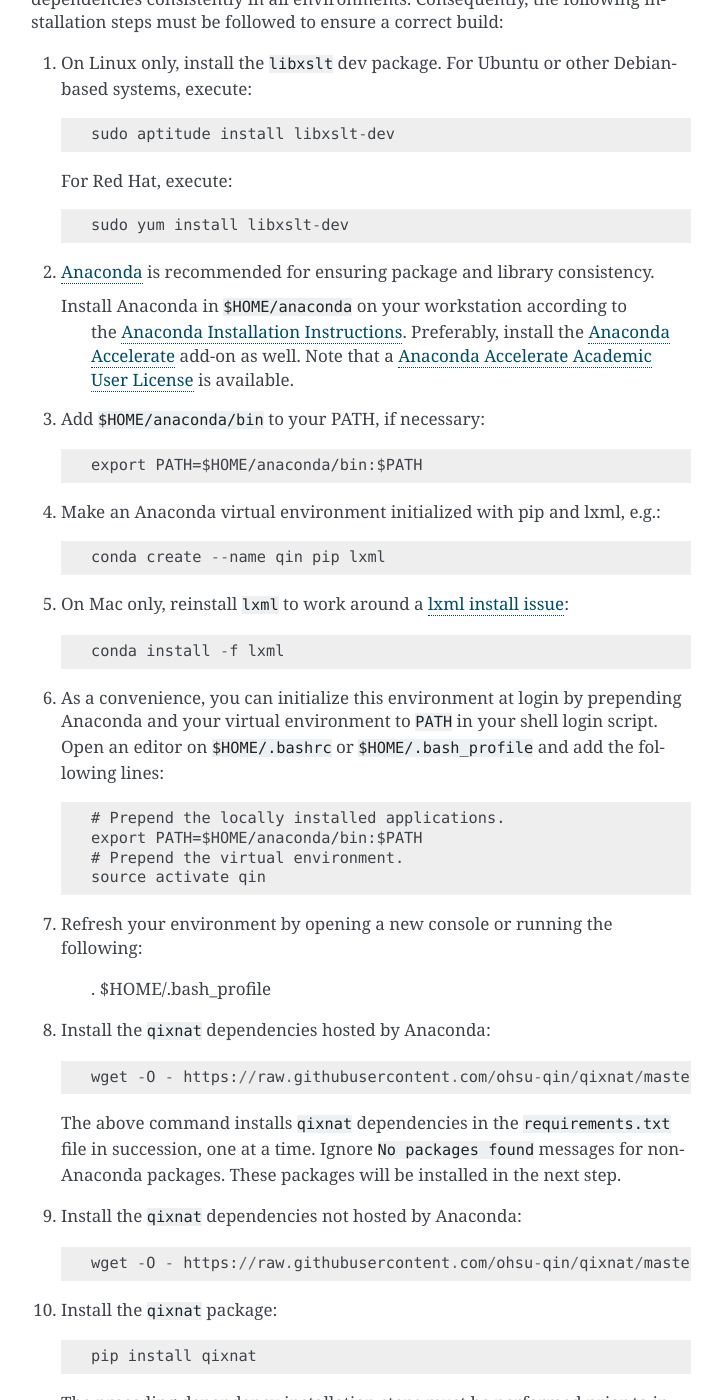
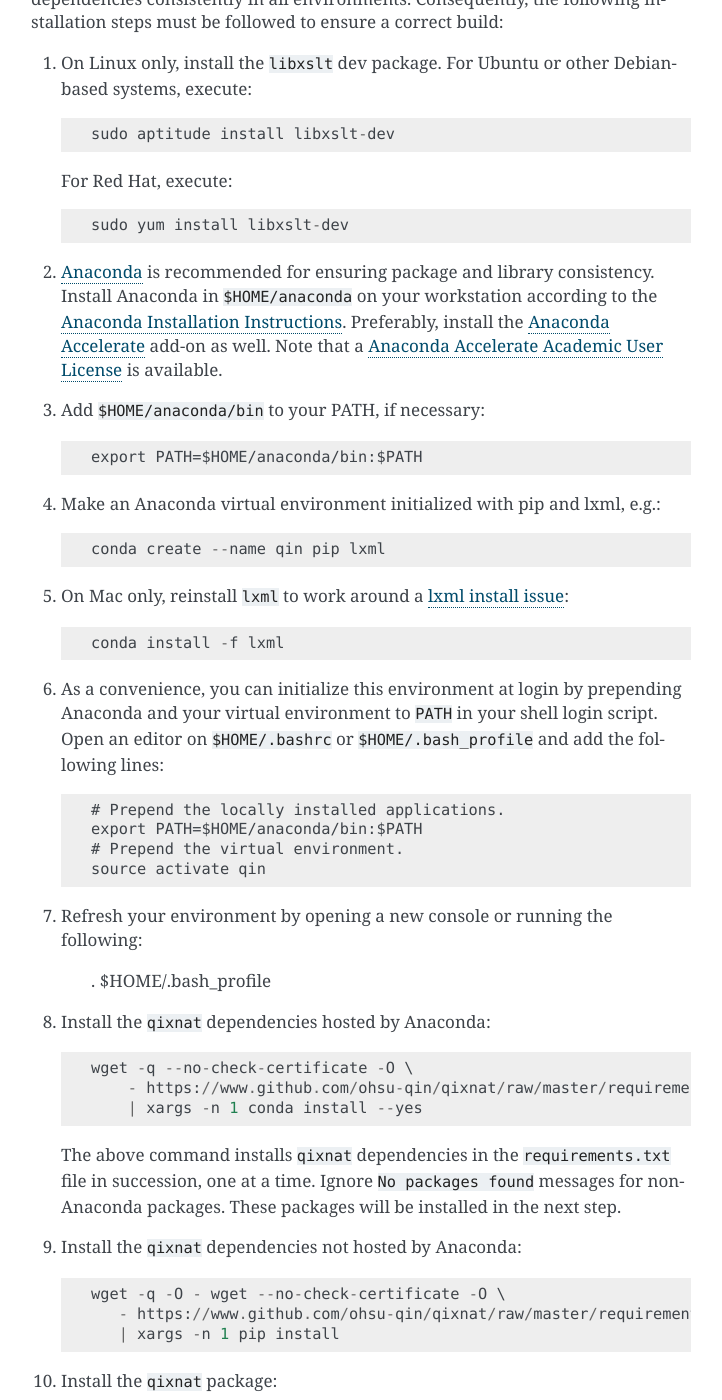
Before and after one commit to ohsu-qin/qixnat, a Sphinx documentation site: the page built from doc/index.rst, in a window 1280 px wide and 1400 px high, scrolled down 545 px. Shown: the whole window, without its empty margins (389-1111 px from the left). Built offline with Sphinx 7.4.7, drawn with Linux system fonts in a browser that asks for light colours.

Commit message:
Fix the requirements.txt URL.

```diff
--- a/doc/index.rst
+++ b/doc/index.rst
@@ -41,7 +41,7 @@
        sudo yum install libxslt-dev
 
 2. Anaconda_ is recommended for ensuring package and library consistency.
-  Install Anaconda in ``$HOME/anaconda`` on your workstation according to
+   Install Anaconda in ``$HOME/anaconda`` on your workstation according to
    the `Anaconda Installation Instructions`_. Preferably, install the
    `Anaconda Accelerate`_ add-on as well. Note that a
    `Anaconda Accelerate Academic User License`_ is available.
@@ -74,7 +74,9 @@
 
 8. Install the ``qixnat`` dependencies hosted by Anaconda::
 
-       wget -O - https://raw.githubusercontent.com/ohsu-qin/qixnat/master/requirements.txt | xargs -n 1 conda install --yes
+       wget -q --no-check-certificate -O \
+           - https://www.github.com/ohsu-qin/qixnat/raw/master/requirements.txt \
+           | xargs -n 1 conda install --yes
 
    The above command installs ``qixnat`` dependencies in the ``requirements.txt``
    file in succession, one at a time. Ignore ``No packages found`` messages for
@@ -82,13 +84,16 @@
 
 9. Install the ``qixnat`` dependencies not hosted by Anaconda::
 
-       wget -O - https://raw.githubusercontent.com/ohsu-qin/qixnat/master/requirements.txt | xargs -n 1 pip install -y
+       wget -q -O - wget --no-check-certificate -O \
+          - https://www.github.com/ohsu-qin/qixnat/raw/master/requirements.txt \
+          | xargs -n 1 pip install
 
 10. Install the ``qixnat`` package::
 
        pip install qixnat
 
-    The preceding dependency installation steps must be performed prior to installing qixnat itself.
+    The preceding dependency installation steps must be performed prior to
+    installing qixnat itself.
 
 
 *****
```
